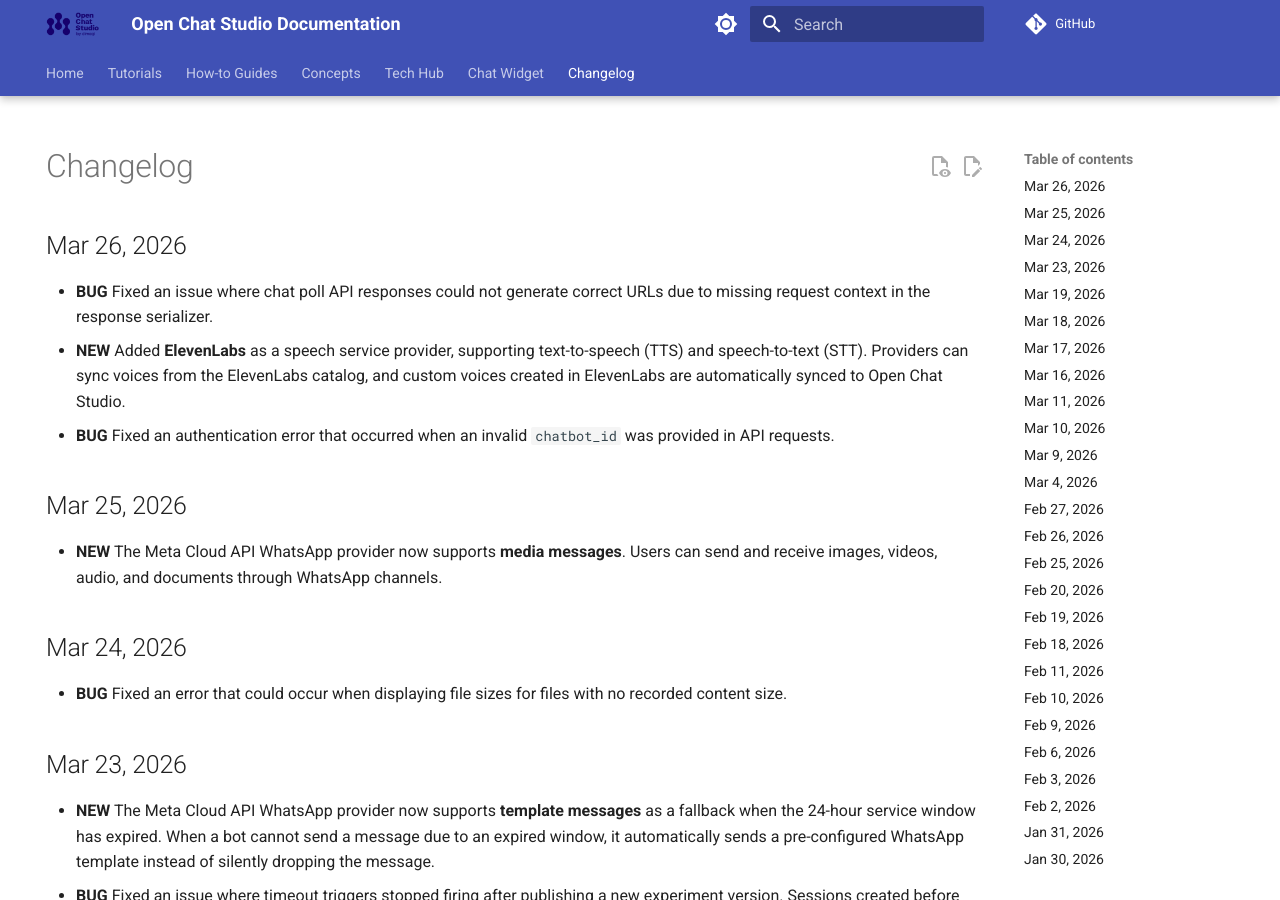
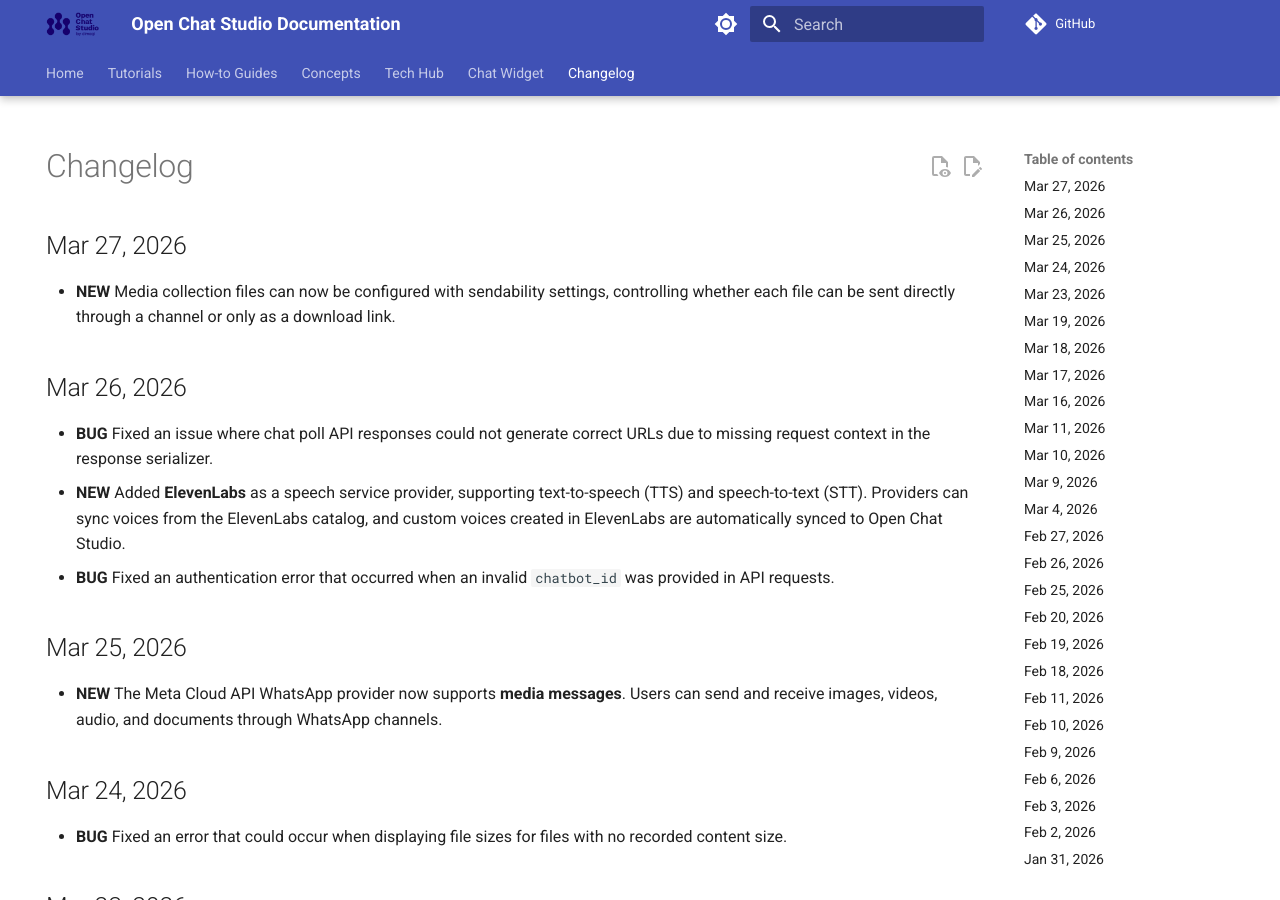
Before and after one commit to dimagi/open-chat-studio-docs, an MkDocs documentation site: the page built from docs/changelog.md, in a window 1280 px wide and 900 px high. Built offline with MkDocs 1.6.1 and Material for MkDocs 9.7.7, drawn with Linux system fonts in a browser that asks for light colours; a script that is not in the unit is left out; comment, search, counter and statistics services are not loaded.

Commit message:
update changelog and docs from OCS PR #3107

```diff
--- a/docs/changelog.md
+++ b/docs/changelog.md
@@ -4,6 +4,9 @@ hide:
 ---
 
 # Changelog
+## Mar 27, 2026
+* **NEW** Media collection files can now be configured with sendability settings, controlling whether each file can be sent directly through a channel or only as a download link.
+
 ## Mar 26, 2026
 * **BUG** Fixed an issue where chat poll API responses could not generate correct URLs due to missing request context in the response serializer.
 * **NEW** Added **ElevenLabs** as a speech service provider, supporting text-to-speech (TTS) and speech-to-text (STT). Providers can sync voices from the ElevenLabs catalog, and custom voices created in ElevenLabs are automatically synced to Open Chat Studio.
```
